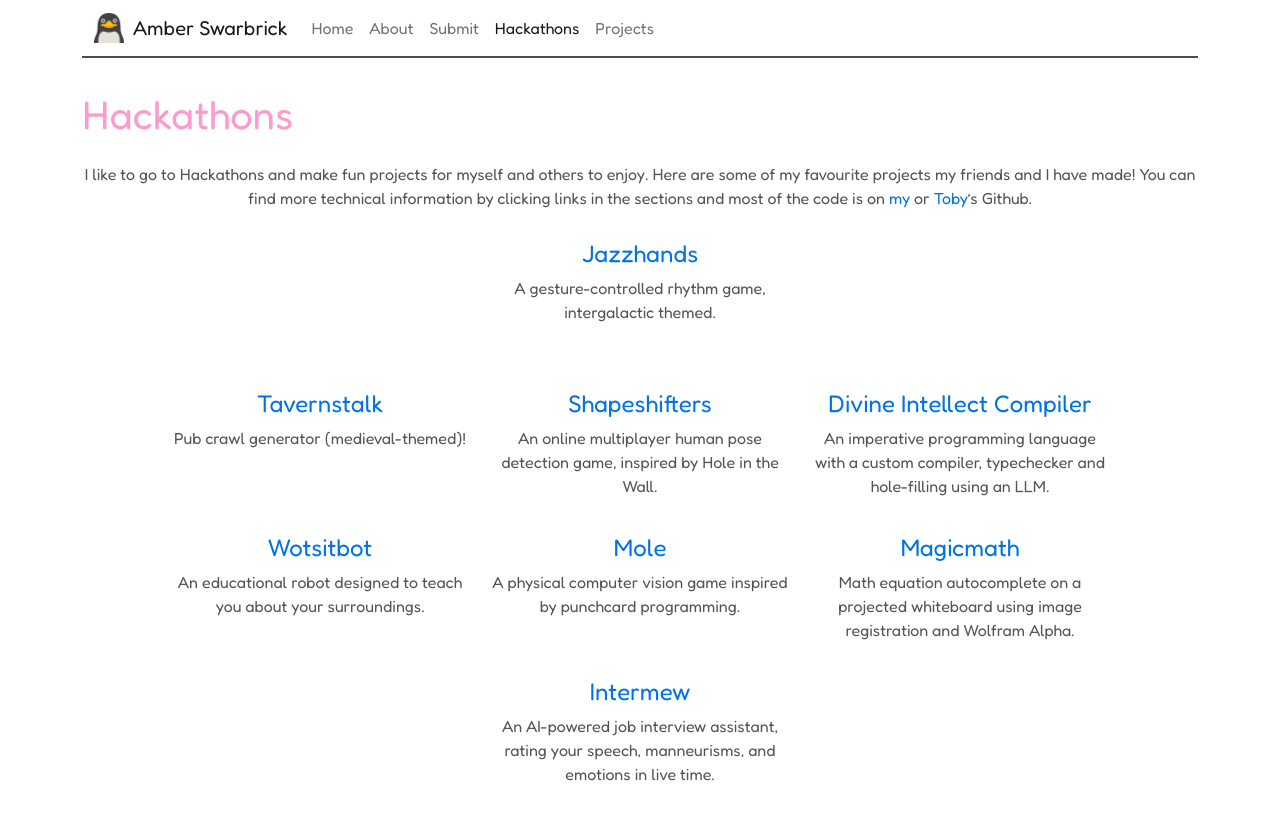
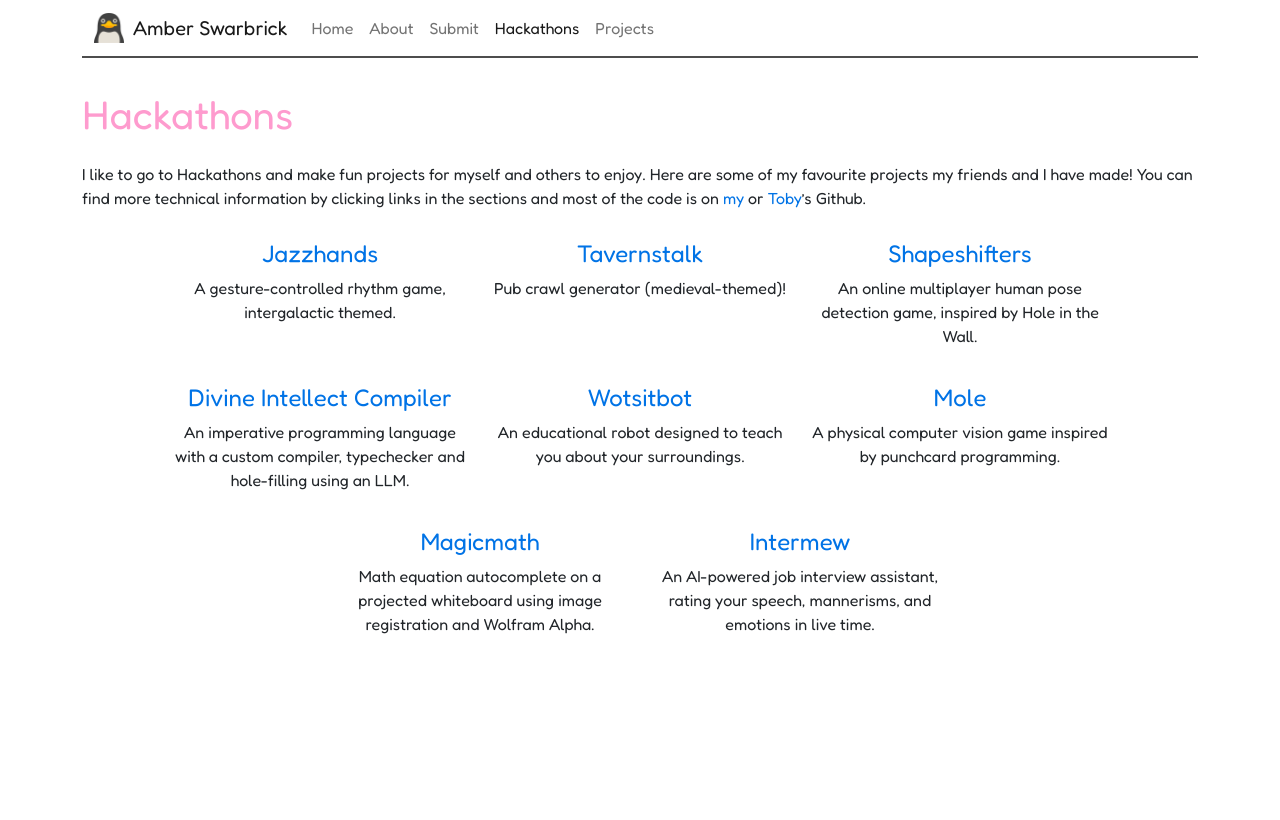
Before and after one commit to aswarbs/aswarbs.github.io, a Jekyll site: the page built from hackathons.md, in a window 1280 px wide. Shown: the top 820 px of the page. Built offline with Jekyll 4.4.1, drawn with Linux system fonts in a browser that asks for light colours.

Commit message:
add: fix dark mode

```diff
--- a/_sass/_forms.scss
+++ b/_sass/_forms.scss
@@ -6,20 +6,25 @@
     padding: 30px;
 }
 
+/* Label styling */
 .styled-form label {
     font-weight: bold;
-    color: #ff79c6;
+    color: #ff79c6; /* Keep pink color */
     font-size: 20px;
 }
 
+/* Input field styles */
 .styled-form input[type="text"] {
     padding: 15px;
     border: 3px solid #ff79c6;
     font-size: 20px;
     background: #fff;
+    color: #000;
     width: 100%;
+    transition: background-color 0.3s ease-in-out, color 0.3s ease-in-out;
 }
 
+/* Submit button */
 .styled-form input[type="submit"] {
     background-color: #ff79c6;
     color: white;
@@ -32,7 +37,33 @@
     font-weight: bold;
 }
 
+/* Submit button hover effect */
 .styled-form input[type="submit"]:hover {
     background-color: #ff4da6;
     transform: scale(1.05);
 }
+
+/* Dark mode support */
+@media (prefers-color-scheme: dark) {
+    .styled-form input[type="text"] {
+        background: #222 !important; /* Dark background */
+        color: #fff !important; /* White text */
+        border: 3px solid #ff79c6 !important;
+    }
+
+    .styled-form input::placeholder {
+        color: #bbb !important; /* Light grey placeholder */
+    }
+
+    .styled-form label {
+        color: #ff99dd !important; /* Slightly lighter pink for better contrast */
+    }
+
+    .styled-form input[type="submit"] {
+        background-color: #ff4da6 !important;
+    }
+
+    .styled-form input[type="submit"]:hover {
+        background-color: #ff1a8c !important;
+    }
+}
--- a/_sass/_layout.scss
+++ b/_sass/_layout.scss
@@ -4,15 +4,45 @@
     padding: 30px;
     border-radius: 20px;
     position: relative;
+    background-color: #fff; /* Light mode background */
+    color: #000; /* Light mode text */
+    transition: background-color 0.3s ease-in-out, color 0.3s ease-in-out;
 }
 
-.thank-you-container {
-    text-align: center;
-    padding: 20px;
+/* Dark mode styles */
+@media (prefers-color-scheme: dark) {
+    .about-container, .thank-you-container {
+        background-color: #222; /* Dark background */
+        color: #fff; /* Light text */
+    }
+
+    p {
+        color: #ddd !important; /* Lighter text for readability */
+    }
 }
 
-p {
-    font-size: 18px;
-    color: #555;
-    text-align: center;
-}
+h1 {
+    font-size: 2.5em;
+    margin-bottom: 0.5em;
+  }
+  h3 {
+    font-size: 1.5em;
+    margin-bottom: 0.3em;
+  }
+  a {
+    color: #0073e6;
+    text-decoration: none;
+  }
+  a:hover {
+    text-decoration: underline;
+  }
+
+  /* Dark mode support */
+  @media (prefers-color-scheme: dark) {
+    p {
+      color: #ddd; /* Light text for dark mode */
+    }
+    a {
+      color: #4da3ff; /* Adjust link color for better visibility in dark mode */
+    }
+  }
--- a/hackathons.md
+++ b/hackathons.md
@@ -6,14 +6,12 @@
 
 I like to go to Hackathons and make fun projects for myself and others to enjoy. Here are some of my favourite projects my friends and I have made! You can find more technical information by clicking links in the sections and most of the code is on [my](https://github.com/aswarbs) or [Toby](https://github.com/tobybenjaminclark)'s Github.
 
-
 <div style="display: flex; flex-wrap: wrap; justify-content: center; gap: 20px; margin-top: 30px;">
   <div style="width: 300px; text-align: center;">
     <h3><a href="/hackathons/jazzhands/">Jazzhands</a></h3>
     <p>A gesture-controlled rhythm game, intergalactic themed.</p>
   </div>
 
-  <div style="display: flex; flex-wrap: wrap; justify-content: center; gap: 20px; margin-top: 30px;">
   <div style="width: 300px; text-align: center;">
     <h3><a href="/hackathons/tavernstalk/">Tavernstalk</a></h3>
     <p>Pub crawl generator (medieval-themed)!</p>
@@ -46,29 +44,6 @@
 
   <div style="width: 300px; text-align: center;">
     <h3><a href="/hackathons/intermew/">Intermew</a></h3>
-    <p>An AI-powered job interview assistant, rating your speech, manneurisms, and emotions in live time.</p>
+    <p>An AI-powered job interview assistant, rating your speech, mannerisms, and emotions in live time.</p>
   </div>
 </div>
-
-
-<style>
-  h1 {
-    font-size: 2.5em;
-    margin-bottom: 0.5em;
-  }
-  h3 {
-    font-size: 1.5em;
-    margin-bottom: 0.3em;
-  }
-  p {
-    font-size: 1em;
-    color: #555;
-  }
-  a {
-    color: #0073e6;
-    text-decoration: none;
-  }
-  a:hover {
-    text-decoration: underline;
-  }
-</style>
```
Also changed, not shown: projects.md (+0 -23 lines), about.md (line endings or trailing spaces), assets/css/styles.scss (line endings or trailing spaces).
